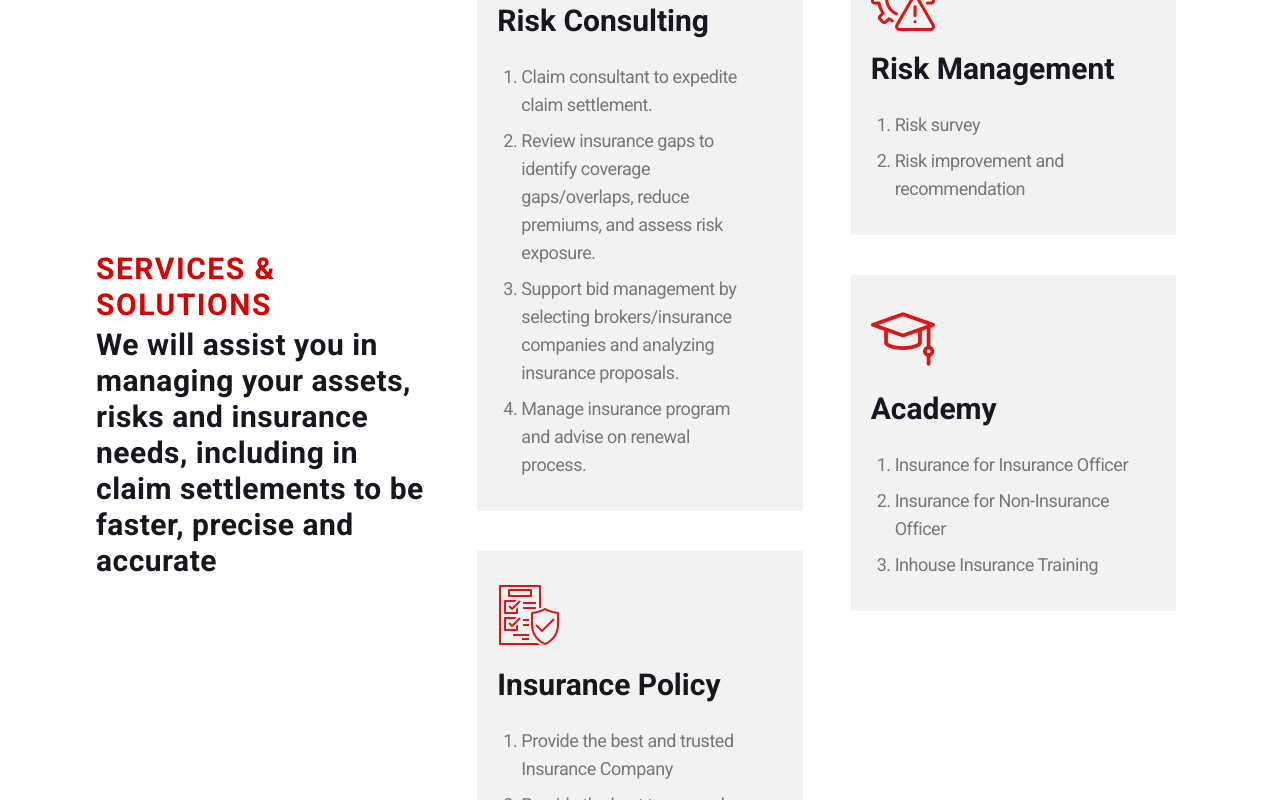
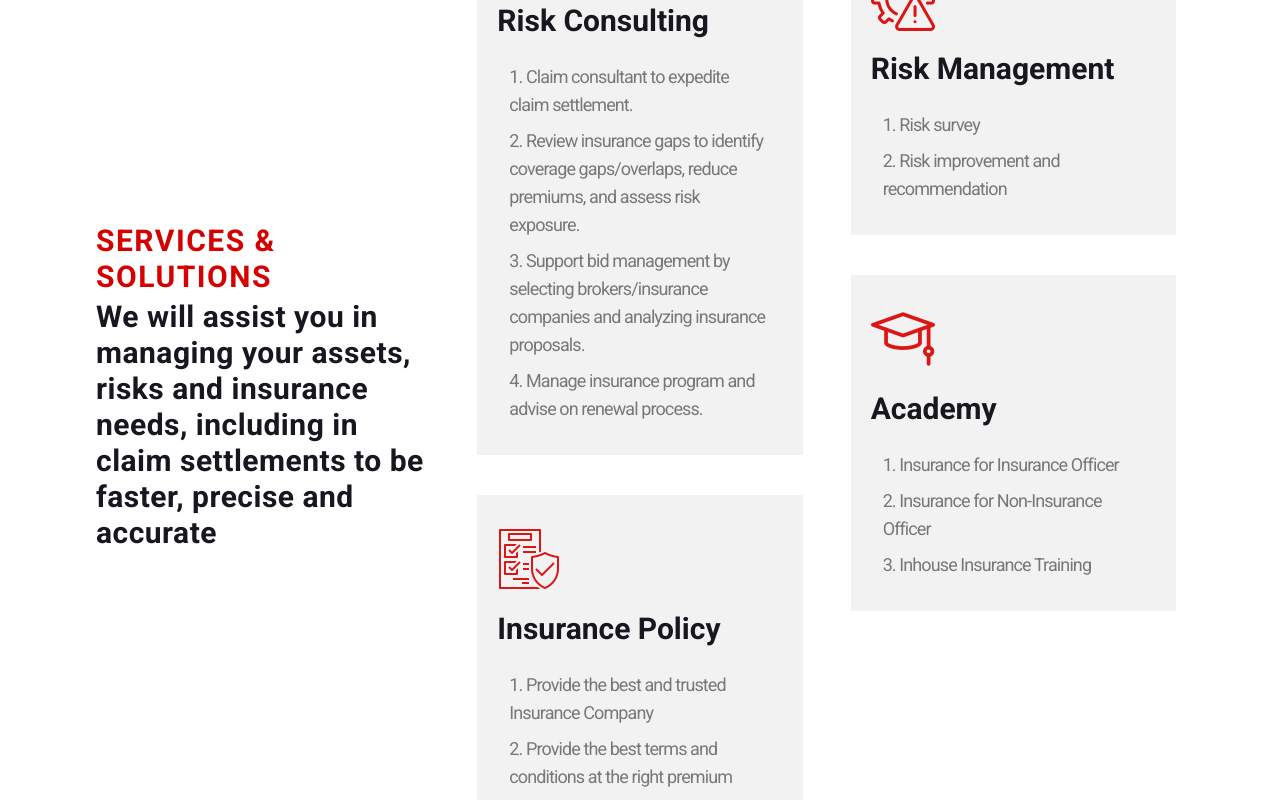
Before and after one commit to askwebsync/ikonoa-test, a Vue app: page / in a window 1280 px wide. Shown: the part 1500-2300 px from the top of the page. Built offline with nearby package versions, Linux system fonts and the light colour scheme.

Commit message:
rapihin contact pages

```diff
--- a/src/assets/main.css
+++ b/src/assets/main.css
@@ -1,6 +1,14 @@
 @tailwind base;
 @tailwind components;
 @tailwind utilities;
+
+*,
+*:before,
+*:after {
+  -webkit-box-sizing: border-box;
+  -moz-box-sizing: border-box;
+  box-sizing: border-box;
+}
 
 .backgrund-product {
   background-color: #F2F2F2;
--- a/src/components/Aboutpage/VisiMisi.vue
+++ b/src/components/Aboutpage/VisiMisi.vue
@@ -4,16 +4,16 @@
       <div class="background-custom-misi flex flex-col p-6">
         <div class="text-center mb-1">
           <h3 class="text-xl md:text-2xl">Vision</h3>
-          <ul class="p-2 list-disc list-inside marker:text-red-600">
-            <li class="">
-              The most trusted risk and management consulting in Asia
-            </li>
+          <ul class="px-3 py-2 list-disc list-inside marker:text-red-600">
+            <li>The most trusted risk and management consulting in Asia</li>
           </ul>
         </div>
         <div class="text-center my-3">
           <h3 class="text-xl md:text-2xl">Mission</h3>
-          <ul class="p-2 space-y-3 list-disc list-inside marker:text-red-600">
-            <li class="">Providing risk advisory and transfer</li>
+          <ul
+            class="px-3 py-2 space-y-3 list-disc list-inside marker:text-red-600"
+          >
+            <li>Providing risk advisory and transfer</li>
             <li>
               Providing effective and efficient claim management solutions
             </li>
@@ -29,48 +29,6 @@
           </ul>
         </div>
       </div>
-      <!-- <div class="flex flex-col md:flex-row gap-12">
-        <div class="w-full md:w-1/2 flex flex-col gap-10 mission">
-          <div class="flex flex-col gap-2 items-center text-center"></div>
-          <div class="p-6 background-custom-misi">
-            <ul class="pl-5 space-y-3 list-disc marker:text-red-600">
-              <li class="">
-                <h6>Providing risk advisory and transfer</h6>
-              </li>
-              <li>
-                <h6>
-                  Providing effective and efficient claim management solutions
-                </h6>
-              </li>
-              <li><h6>Expanding insurance market share and premium</h6></li>
-              <li>
-                <h6>
-                  Educate customer through insurance literation to increase
-                  knowledge and trust
-                </h6>
-              </li>
-              <li>
-                <h6>
-                  Providing insurance services to stack-holders through human
-                  resource development and digital solutions
-                </h6>
-              </li>
-            </ul>
-          </div>
-        </div>
-        <div class="w-full md:w-1/2 flex flex-col gap-10 vision">
-          <div class="flex flex-col gap-2 items-center text-center">
-            <h3 class="text-xl md:text-2xl">Vision</h3>
-          </div>
-          <div class="p-6 background-custom-misi">
-            <ul class="pl-5 space-y-3 list-disc marker:text-red-600">
-              <li class="">
-                <h6>The most trusted risk and management consulting in Asia</h6>
-              </li>
-            </ul>
-          </div>
-        </div>
-      </div> -->
     </div>
   </section>
 </template>
@@ -100,7 +58,7 @@ h3 {
   color: #d50000;
   letter-spacing: 0.5px;
 }
-h6 {
+li {
   font-style: normal;
   font-weight: 400;
   color: #17171f;
--- a/src/components/Contactpage/Form.vue
+++ b/src/components/Contactpage/Form.vue
@@ -2,10 +2,10 @@
 <template>
   <section>
     <div
-      class="container mx-auto px-4 py-12 md:px-8 lg:px-24 grid grid-cols-2 md:grid-cols-3 gap-4 sm:gap-6 md:gap-10"
+      class="container mx-auto px-4 py-12 md:px-8 lg:px-24 grid grid-cols-2 md:grid-cols-3 gap-6 md:gap-10"
     >
       <div
-        class="col-span-1 flex flex-col background-custom-misi p-4 items-center text-center custom-shadow-card"
+        class="col-span-1 flex flex-col background-custom-misi p-4 items-center text-center shadow-md"
       >
         <i
           class="fas fa-headset text-gray-600 text-2xl smtext-3xl md:text-4xl lg:text-5xl my-2 md:my-3"
@@ -24,7 +24,7 @@
         </div>
       </div>
       <div
-        class="col-span-1 flex flex-col background-custom-misi p-4 items-center text-center custom-shadow-card"
+        class="col-span-1 flex flex-col background-custom-misi p-4 items-center text-center shadow-md"
       >
         <i
           class="fas fa-envelope-open-text text-gray-600 text-2xl smtext-3xl md:text-4xl lg:text-5xl my-2 md:my-3"
@@ -43,7 +43,7 @@
         </div>
       </div>
       <div
-        class="col-span-1 flex flex-col background-custom-misi p-4 items-center text-center custom-shadow-card"
+        class="col-span-2 md:col-span-1 flex flex-col background-custom-misi p-4 items-center text-center shadow-md"
       >
         <i
           class="fas fa-building text-gray-600 text-2xl smtext-3xl md:text-4xl lg:text-5xl my-2 md:my-3"
--- a/src/components/Contactpage/Location.vue
+++ b/src/components/Contactpage/Location.vue
@@ -1,11 +1,11 @@
 <template>
   <section>
-    <div class="container mx-auto px-4 py-12 md:px-8 lg:px-24">
+    <div class="container mx-auto px-4 pt-12 pb-20 md:px-8 lg:px-24">
       <div class="flex flex-col gap-2 text-center">
         <h3 class="text-xl md:text-2xl lg:text-3xl">LOCATION</h3>
         <h2 class="text-xl md:text-2xl lg:text-3xl">Find Us on Google Map</h2>
-
-        <div class="google-map my-2 rounded">
+      </div>
+      <div class="google-map my-5 rounded">
         <iframe
           src="https://www.google.com/maps/embed?pb=!1m18!1m12!1m3!1d3966.025742450736!2d106.82690381452953!3d-6.260339363033278!2m3!1f0!2f0!3f0!3m2!1i1024!2i768!4f13.1!3m3!1m2!1s0x2e69f22d79f5dec7%3A0x4e7478b43056d766!2sGraha%20Sentana!5e0!3m2!1sen!2sid!4v1679370838375!5m2!1sen!2sid"
           width="600"
@@ -17,13 +17,12 @@
         ></iframe>
       </div>
     </div>
-    </div>
   </section>
 </template>
 
 <script>
 export default {
-  name: "Hero",
+  name: "Location",
   components: {},
   data() {
     return {};
@@ -37,22 +36,19 @@ h2 {
   font-style: normal;
   font-weight: 500;
   color: #17171f;
-  letter-spacing: -0.25px;
+  letter-spacing: 0.5px;
 }
 h3 {
   font-family: "Roboto";
   font-style: normal;
   font-weight: 700;
   color: #d50000;
+  letter-spacing: 1.5px;
 }
 h6 {
   font-style: normal;
   font-weight: 400;
   color: #17171f;
-  letter-spacing: 0.2px;
-}
-.background-custom-misi {
-  background-color: #eeebe5;
 }
 
 .google-map {
--- a/src/components/Footer.vue
+++ b/src/components/Footer.vue
@@ -18,7 +18,7 @@
           </div>
         </div>
         <div
-          class="grid grid-cols-2 text-sm mt-2 grid-flow-row-dense md:mt-0 gap-x-3 gap-y-12 lg:w-2/3 lg:ml-3"
+          class="grid grid-cols-2 text-sm mt-3 grid-flow-row-dense md:mt-0 gap-x-2 gap-y-20 md:gap-x-3 lg:w-2/3 lg:ml-3"
         >
           <div class="space-y-4 col-span-1">
             <h3 class="tracking-wide text-lg uppercase text-gray-300">
--- a/src/components/Homepage/Services.vue
+++ b/src/components/Homepage/Services.vue
@@ -17,26 +17,26 @@
             class="flex flex-col w-80 md:w-56 lg:w-full px-5 py-6 background-card hover:bg-white hover:shadow-md"
           >
             <div class="self-center md:self-start mb-5 mt-2">
-              <img src="/assets/img/analysis.png" class="\" />
+              <img src="/assets/img/analysis.png" class="" />
             </div>
 
             <h1 class="text-xl md:text-2xl lg:text-3xl mb-2 mb-4">
               <a href="hover:text-red-600">Risk Consulting</a>
             </h1>
 
-            <ul class="list-decimal list-outside px-6 py-2 space-y-2">
-              <li class="text-base sm:text-base md:text-lg tracking-tight">
+            <ul class="list-decimal list-inside px-3 py-2 space-y-2">
+              <li class="text-base sm:text-base md:text-lg tracking-tighter">
                 Claim consultant to expedite claim settlement.
               </li>
-              <li class="text-base sm:text-base md:text-lg tracking-tight">
+              <li class="text-base sm:text-base md:text-lg tracking-tighter">
                 Review insurance gaps to identify coverage gaps/overlaps, reduce
                 premiums, and assess risk exposure.
               </li>
-              <li class="text-base sm:text-base md:text-lg tracking-tight">
+              <li class="text-base sm:text-base md:text-lg tracking-tighter">
                 Support bid management by selecting brokers/insurance companies
                 and analyzing insurance proposals.
               </li>
-              <li class="text-base sm:text-base md:text-lg tracking-tight">
+              <li class="text-base sm:text-base md:text-lg tracking-tighter">
                 Manage insurance program and advise on renewal process.
               </li>
             </ul>
@@ -52,14 +52,14 @@
               <a href="">Insurance Policy</a>
             </h1>
 
-            <ul class="list-decimal list-outside px-6 py-2 space-y-2">
-              <li class="text-base sm:text-base md:text-lg tracking-tight">
+            <ul class="list-decimal list-inside px-3 py-2 space-y-2">
+              <li class="text-base sm:text-base md:text-lg tracking-tighter">
                 Provide the best and trusted Insurance Company
               </li>
-              <li class="text-base sm:text-base md:text-lg tracking-tight">
+              <li class="text-base sm:text-base md:text-lg tracking-tighter">
                 Provide the best terms and conditions at the right premium
               </li>
-              <li class="text-base sm:text-base md:text-lg tracking-tight">
+              <li class="text-base sm:text-base md:text-lg tracking-tighter">
                 Support claim process and settlement
               </li>
             </ul>
@@ -77,11 +77,11 @@
               <a href="">Risk Management</a>
             </h1>
 
-            <ul class="list-decimal list-outside px-6 py-2 space-y-2">
-              <li class="text-base sm:text-base md:text-lg tracking-tight">
+            <ul class="list-decimal list-inside px-3 py-2 space-y-2">
+              <li class="text-base sm:text-base md:text-lg tracking-tighter">
                 Risk survey
               </li>
-              <li class="text-base sm:text-base md:text-lg tracking-tight">
+              <li class="text-base sm:text-base md:text-lg tracking-tighter">
                 Risk improvement and recommendation
               </li>
             </ul>
@@ -97,14 +97,14 @@
               <a href="">Academy</a>
             </h1>
 
-            <ul class="list-decimal list-outside px-6 py-2 space-y-2">
-              <li class="text-base sm:text-base md:text-lg tracking-tight">
+            <ul class="list-decimal list-inside px-3 py-2 space-y-2">
+              <li class="text-base sm:text-base md:text-lg tracking-tighter">
                 Insurance for Insurance Officer
               </li>
-              <li class="text-base sm:text-base md:text-lg tracking-tight">
+              <li class="text-base sm:text-base md:text-lg tracking-tighter">
                 Insurance for Non-Insurance Officer
               </li>
-              <li class="text-base sm:text-base md:text-lg tracking-tight">
+              <li class="text-base sm:text-base md:text-lg tracking-tighter">
                 Inhouse Insurance Training
               </li>
             </ul>
@@ -153,7 +153,4 @@ ul li {
   color: #787878;
   font-weight: 400;
 }
-ul li.hover {
-  color: #17171f;
-}
 </style>
```
Lines whose indentation alone changed are shown as unchanged.
